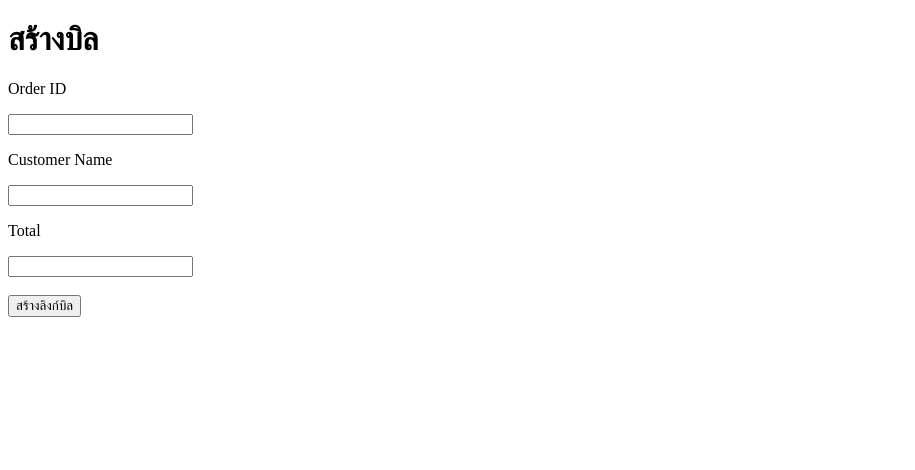
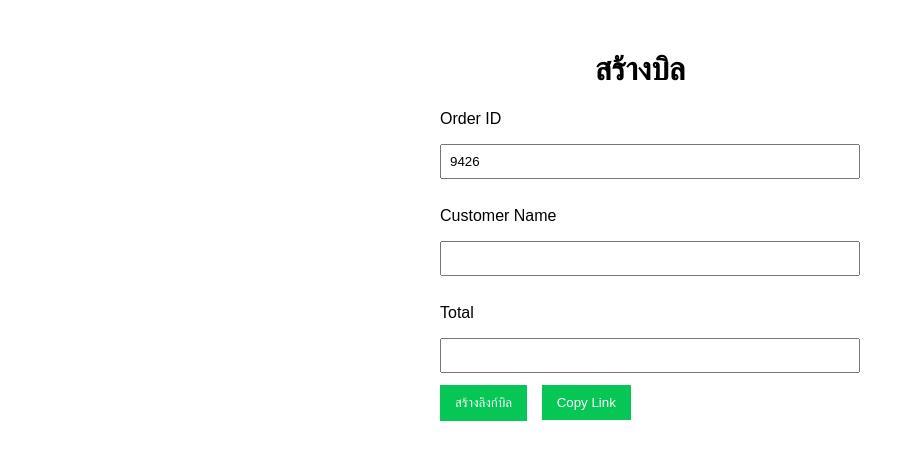
Before and after one commit to suntipapm781-gif/line-bill, a plain HTML site: page create.html in a window 1280 px wide. Shown: the whole page, without its empty margins (0-915 px from the left). Drawn offline with Linux system fonts and the light colour scheme.

Commit message:
Update create.html

```diff
--- a/create.html
+++ b/create.html
@@ -4,6 +4,42 @@
 <head>
 <meta charset="UTF-8">
 <title>Create Bill</title>
+
+<style>
+
+body{
+font-family: Arial;
+max-width:400px;
+margin:auto;
+padding:30px;
+}
+
+h1{
+text-align:center;
+}
+
+input{
+width:100%;
+padding:8px;
+margin-bottom:12px;
+}
+
+button{
+padding:10px 15px;
+background:#06c755;
+color:white;
+border:none;
+cursor:pointer;
+margin-right:10px;
+}
+
+#result{
+margin-top:15px;
+word-break:break-all;
+}
+
+</style>
+
 </head>
 
 <body>
@@ -19,9 +55,10 @@
 <p>Total</p>
 <input id="total">
 
-<br><br>
+<br>
 
 <button onclick="create()">สร้างลิงก์บิล</button>
+<button onclick="copy()">Copy Link</button>
 
 <p id="result"></p>
 
@@ -40,6 +77,20 @@ document.getElementById("result").innerHTML =
 
 }
 
+function copy(){
+
+const text = document.getElementById("result").innerText;
+
+navigator.clipboard.writeText(text);
+
+alert("คัดลอกลิงก์แล้ว");
+
+}
+
+// สุ่ม Order ID
+document.getElementById("id").value =
+Math.floor(1000 + Math.random() * 9000);
+
 </script>
 
 </body>
```
